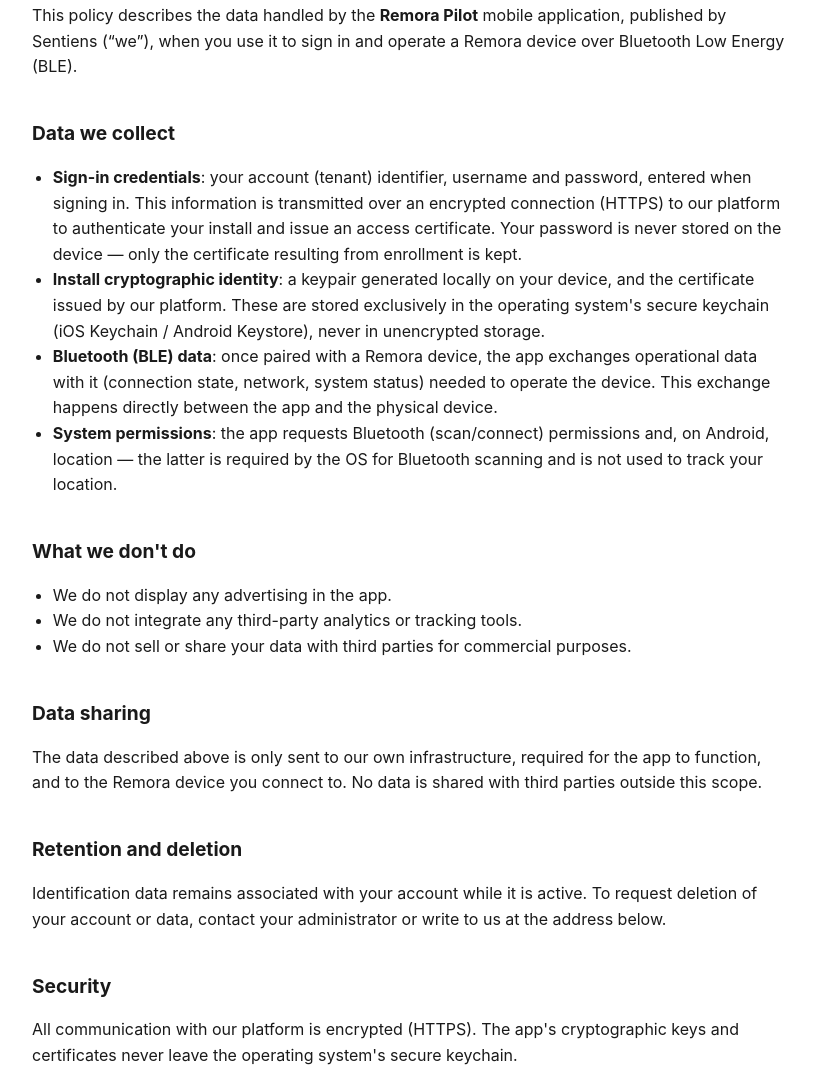
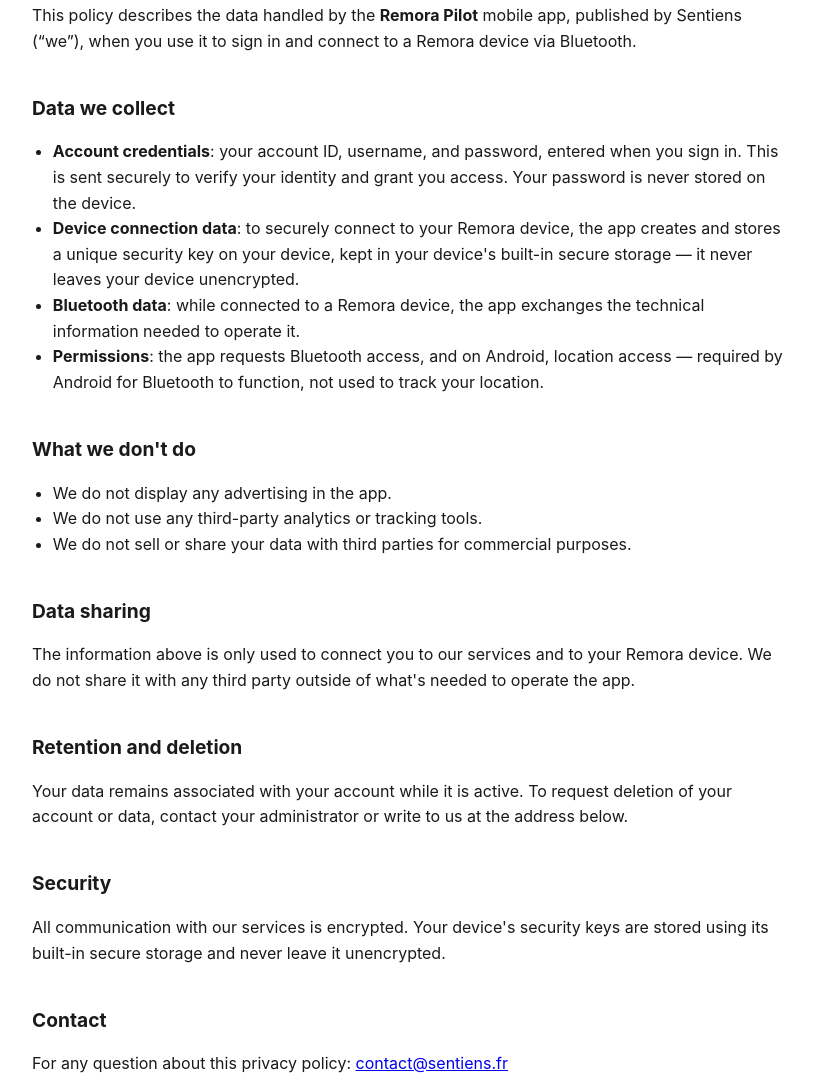
Before and after one commit to sntns/remora-pilot-legal, a plain HTML site: page index.html in a window 1280 px wide. Shown: the part 180-1260 px from the top of the page, without its empty margins (228-1041 px from the left). Drawn offline with Linux system fonts and the light colour scheme.

Commit message:
Rewrite in plain, business-level language, no internal terminology

```diff
--- a/index.html
+++ b/index.html
@@ -32,67 +32,61 @@
 
 <p>
   This policy describes the data handled by the <strong>Remora Pilot</strong>
-  mobile application, published by Sentiens (&ldquo;we&rdquo;), when you use
-  it to sign in and operate a Remora device over Bluetooth Low Energy (BLE).
+  mobile app, published by Sentiens (&ldquo;we&rdquo;), when you use it to
+  sign in and connect to a Remora device via Bluetooth.
 </p>
 
 <h2>Data we collect</h2>
 <ul>
   <li>
-    <strong>Sign-in credentials</strong>: your account (tenant) identifier,
-    username and password, entered when signing in. This information is
-    transmitted over an encrypted connection (HTTPS) to our platform
-    to authenticate your install and issue an access
-    certificate. Your password is never stored on the device — only the
-    certificate resulting from enrollment is kept.
+    <strong>Account credentials</strong>: your account ID, username, and
+    password, entered when you sign in. This is sent securely to verify your
+    identity and grant you access. Your password is never stored on the
+    device.
   </li>
   <li>
-    <strong>Install cryptographic identity</strong>: a keypair generated
-    locally on your device, and the certificate issued by our platform.
-    These are stored exclusively in the operating system's secure keychain
-    (iOS Keychain / Android Keystore), never in unencrypted storage.
+    <strong>Device connection data</strong>: to securely connect to your
+    Remora device, the app creates and stores a unique security key on your
+    device, kept in your device's built-in secure storage — it never leaves
+    your device unencrypted.
   </li>
   <li>
-    <strong>Bluetooth (BLE) data</strong>: once paired with a Remora device,
-    the app exchanges operational data with it (connection state, network,
-    system status) needed to operate the device. This exchange happens
-    directly between the app and the physical device.
+    <strong>Bluetooth data</strong>: while connected to a Remora device, the
+    app exchanges the technical information needed to operate it.
   </li>
   <li>
-    <strong>System permissions</strong>: the app requests Bluetooth
-    (scan/connect) permissions and, on Android, location — the latter is
-    required by the OS for Bluetooth scanning and is not used to track your
-    location.
+    <strong>Permissions</strong>: the app requests Bluetooth access, and on
+    Android, location access — required by Android for Bluetooth to
+    function, not used to track your location.
   </li>
 </ul>
 
 <h2>What we don't do</h2>
 <ul>
   <li>We do not display any advertising in the app.</li>
-  <li>We do not integrate any third-party analytics or tracking tools.</li>
+  <li>We do not use any third-party analytics or tracking tools.</li>
   <li>We do not sell or share your data with third parties for commercial purposes.</li>
 </ul>
 
 <h2>Data sharing</h2>
 <p>
-  The data described above is only sent to our own infrastructure,
-  required for the app to function, and to the Remora
-  device you connect to. No data is shared with third parties outside this
-  scope.
+  The information above is only used to connect you to our services and to
+  your Remora device. We do not share it with any third party outside of
+  what's needed to operate the app.
 </p>
 
 <h2>Retention and deletion</h2>
 <p>
-  Identification data remains associated with your account while it is
-  active. To request deletion of your account or data, contact your
-  administrator or write to us at the address below.
+  Your data remains associated with your account while it is active. To
+  request deletion of your account or data, contact your administrator or
+  write to us at the address below.
 </p>
 
 <h2>Security</h2>
 <p>
-  All communication with our platform is encrypted (HTTPS). The app's
-  cryptographic keys and certificates never leave the operating system's
-  secure keychain.
+  All communication with our services is encrypted. Your device's security
+  keys are stored using its built-in secure storage and never leave it
+  unencrypted.
 </p>
 
 <h2>Contact</h2>
```
